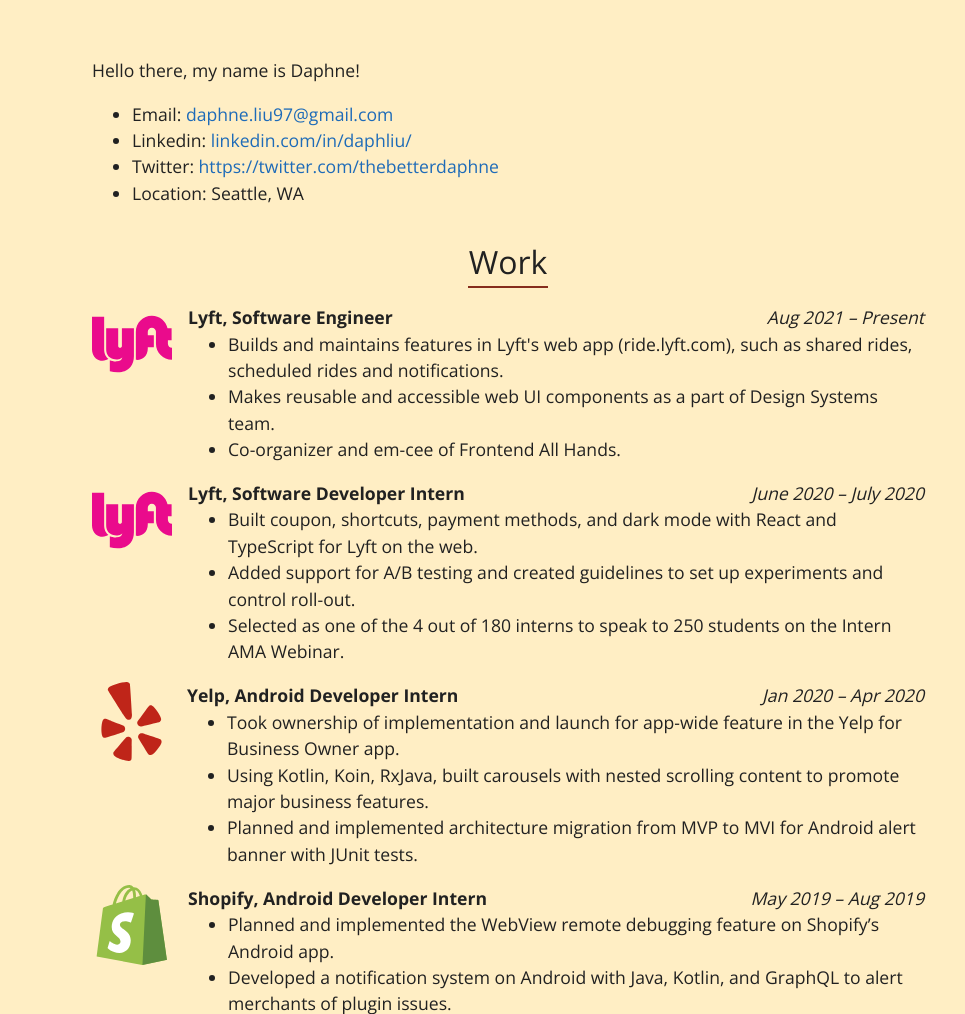
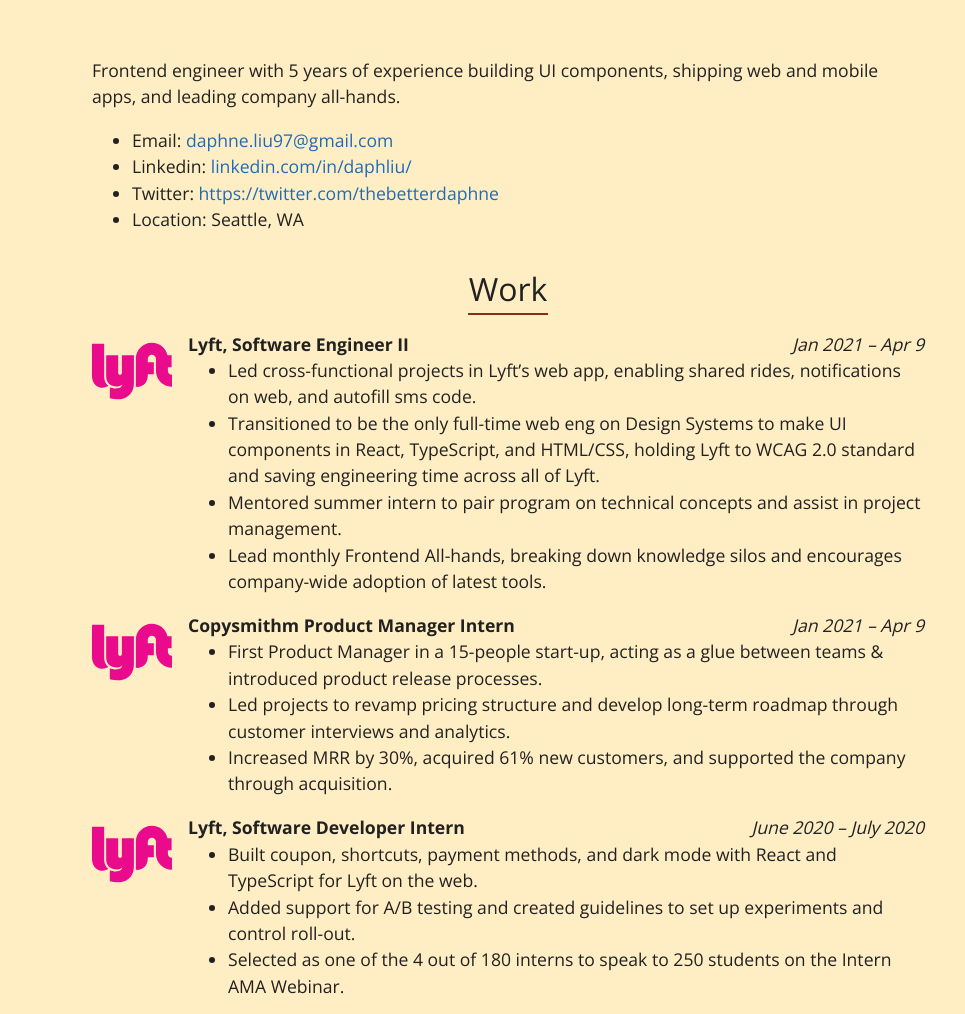
Before and after one commit to daphnitely/daphne-acting, an Eleventy site: page index.md in a window 1280 px wide. Shown: the part 378-1392 px from the top of the page, without its empty margins (132-1097 px from the left). Built offline with nearby package versions, Linux system fonts and the light colour scheme; Eleventy itself is replaced by a stand-in of ours; files that its build step writes are made by us from their sources.

Commit message:
Update resume

```diff
--- a/index.md
+++ b/index.md
@@ -2,7 +2,7 @@
 layout: default.liquid
 ---
 
-Hello there, my name is Daphne!
+Frontend engineer with 5 years of experience building UI components, shipping web and mobile apps, and leading company all-hands.
 
 - Email: [daphne.liu97@gmail.com](mailto:daphne.liu97@gmail.com)
 - Linkedin: [linkedin.com/in/daphliu/](https://www.linkedin.com/in/daphliu/)
@@ -14,11 +14,25 @@
 <div class="industry-item">
   <img class="industry-logo" src="assets/logos/lyft.svg" alt="" width="80" height="80">
   <div class="industry-info">
-    <h5>Lyft, Software Engineer <em>Aug 2021 – Present</em></h5>
+    <h5>Lyft, Software Engineer II <em>Jan 2021 – Apr 9</em></h5>
     <ul>
-      <li>Builds and maintains features in Lyft's web app (ride.lyft.com), such as shared rides, scheduled rides and notifications.</li>
-      <li>Makes reusable and accessible web UI components as a part of Design Systems team.</li>
-      <li>Co-organizer and em-cee of Frontend All Hands.</li>
+      <li>Led cross-functional projects in Lyft’s web app, enabling shared rides, notifications on web, and autofill sms code.</li>
+      <li>Transitioned to be the only full-time web eng on Design Systems to make UI components in React, TypeScript, and
+HTML/CSS, holding Lyft to WCAG 2.0 standard and saving engineering time across all of Lyft.</li>
+      <li>Mentored summer intern to pair program on technical concepts and assist in project management.</li>
+      <li>Lead monthly Frontend All-hands, breaking down knowledge silos and encourages company-wide adoption of latest tools.</li>
+    </ul>
+  </div>
+</div>
+
+<div class="industry-item">
+  <img class="industry-logo" src="assets/logos/lyft.svg" alt="" width="80" height="80">
+  <div class="industry-info">
+    <h5>Copysmithm Product Manager Intern <em>Jan 2021 – Apr 9</em></h5>
+    <ul>
+      <li>First Product Manager in a 15-people start-up, acting as a glue between teams & introduced product release processes.</li>
+      <li>Led projects to revamp pricing structure and develop long-term roadmap through customer interviews and analytics.</li>
+      <li>Increased MRR by 30%, acquired 61% new customers, and supported the company through acquisition.</li>
     </ul>
   </div>
 </div>
```
Also changed, not shown: 1 other file.
